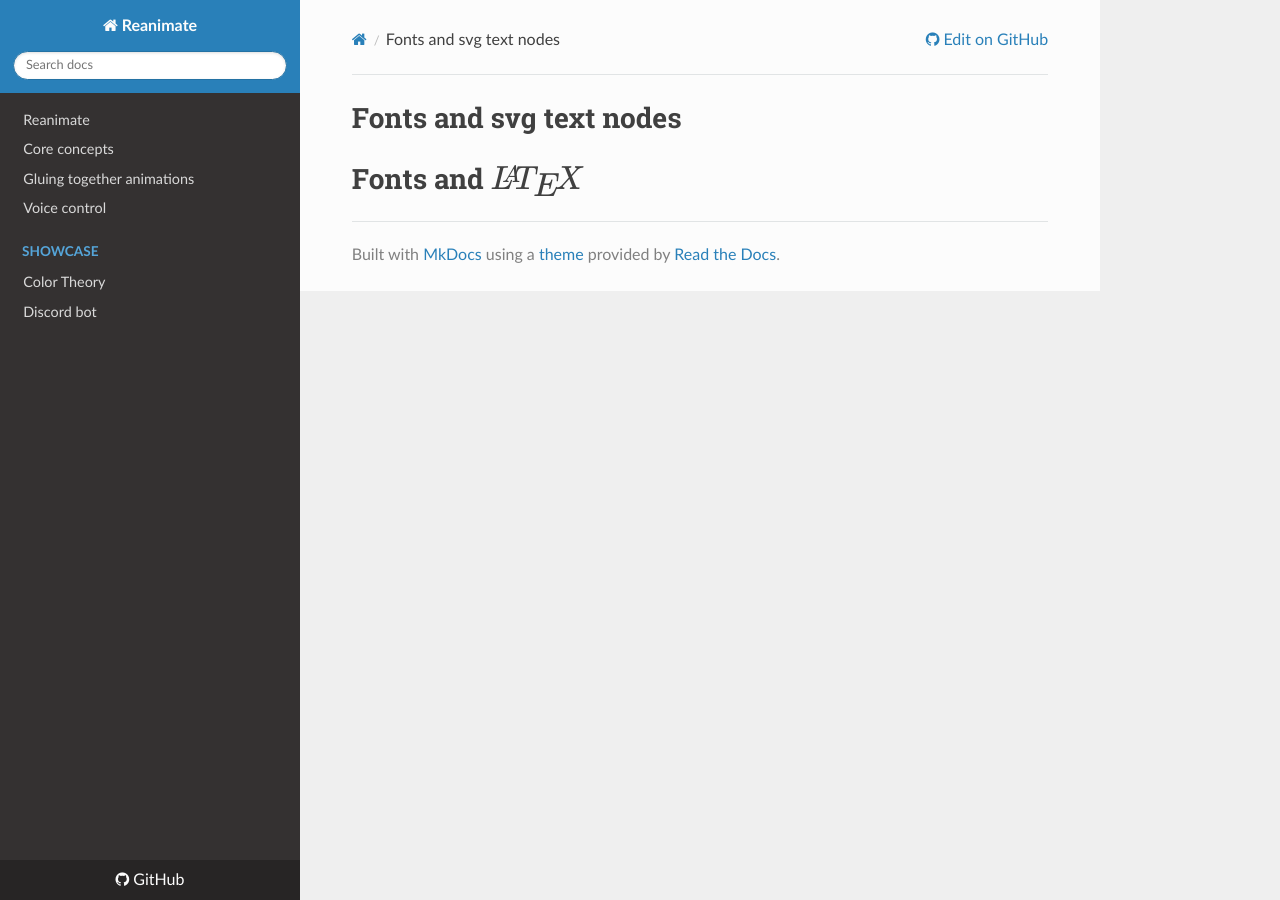
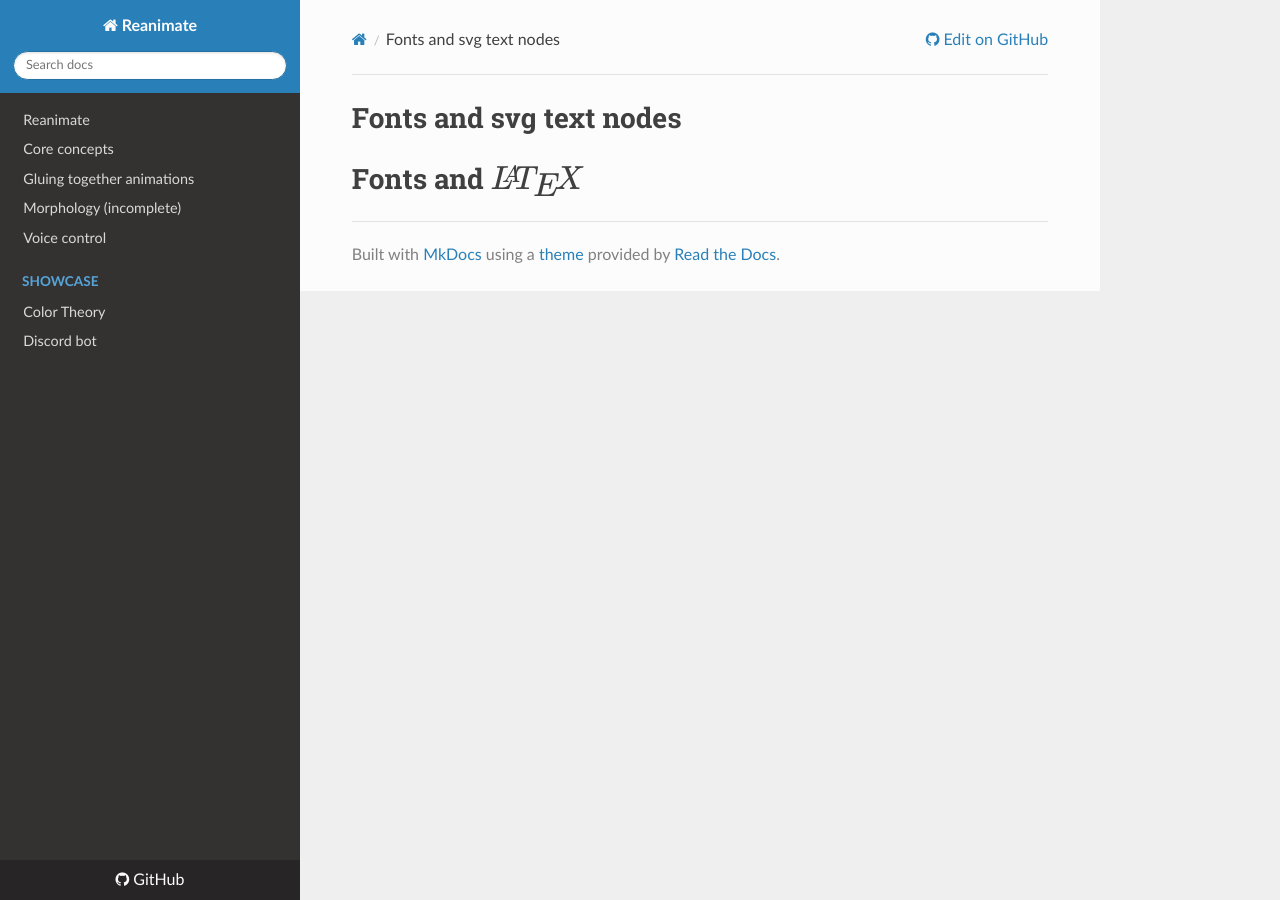
Before and after one commit to reanimate/reanimate, an MkDocs documentation site: the page built from docs/fonts.md, in a window 1280 px wide. Built offline with MkDocs 1.6.1, drawn with Linux system fonts in a browser that asks for light colours; nearby versions of some CDN libraries; formulas are drawn with MathJax 3; a script that is not in the unit is left out.

Commit message:
Enable morph article.

```diff
--- a/mkdocs.yml
+++ b/mkdocs.yml
@@ -19,7 +19,7 @@ nav:
   - Reanimate: index.md
   - Core concepts: introduction.md
   - Gluing together animations: glue_tut.md
-#  - Morphology (incomplete): morphology.md
+  - Morphology (incomplete): morphology.md
   - Voice control: voice.md
 #  - How to:
 #    - Use fonts (incomplete): fonts.md
```
